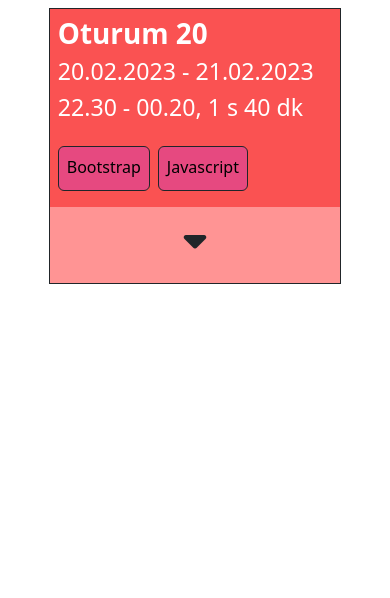
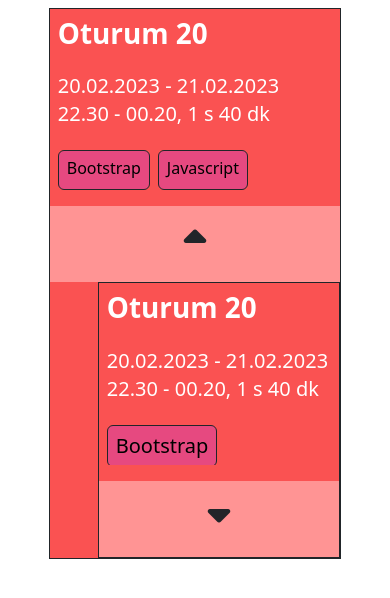
Before and after one commit to Takezou-s/StudyRecorder, a plain HTML site: page index.html in a window 390 px wide. Both pictures are taken after a click on the button 195 px from the left and 244 px from the top of the page. Drawn offline with nearby package versions, Linux system fonts and the light colour scheme.

Commit message:
İç içe session yapısı, göster-gizle olayı ayarlandı.

```diff
--- a/index.html
+++ b/index.html
@@ -91,25 +91,60 @@
         </div>
       </nav>
     </div> -->
-    <div class="session-card w-75 border border-dark mx-auto mt-2 d-lg-flex d-grid">
+    <div class="session-card w-75 border border-dark mx-auto mt-2 d-grid">
       <div class="session-body p-2 m-0">
-        <p class="display-6 fs-1 fw-semibold mb-2">Oturum 20</p>
-        <p class="display-6 fs-3 fw-normal mb-2">20.02.2023 - 21.02.2023</p>
-        <p class="display-6 fs-3 fw-light">22.30 - 00.20, <strong>1 s 40 dk</strong></p>
+        <p class="display-6 fs-1 fw-semibold mb-4">Oturum 20</p>
+        <p class="display-6 fs-5 fw-ligh mb-1">20.02.2023 - 21.02.2023</p>
+        <p class="display-6 fs-5 fw-light">22.30 - 00.20, <strong>1 s 40 dk</strong></p>
 
         <div class="session-tags-container mt-4 mb-2 overflow-hidden d-flex flex-wrap gap-2">
-          <span class="session-tag border p-2 border-dark rounded">Bootstrap</span>
-          <span class="session-tag border p-2 border-dark rounded">Javascript</span>
+          <span class="session-tag border p-2 border-dark rounded display-1 fs-6">Bootstrap</span>
+          <span class="session-tag border p-2 border-dark rounded display-1 fs-6">Javascript</span>
         </div>
       </div>
-      <button style="background-color: #ff9494" class="btn ms-lg-auto border-0 rounded-0 border-dark d-lg-flex d-block">
-        <div class="icon-container-big my-auto d-lg-block d-none">
-          <i class="fa-solid fa-caret-right"></i>
+      <div class="collapse show" data-collapse-id="1">
+        <button
+          style="background-color: #ff9494"
+          class="btn border-0 rounded-0 border-dark w-100"
+          data-bs-toggle="collapse"
+          href=".collapse[data-collapse-id='1']"
+        >
+          <div class="icon-container-big mx-auto d-block">
+            <i class="fa-solid fa-caret-down"></i>
+          </div>
+        </button>
+      </div>
+      <div class="collapse" data-collapse-id="1">
+        <button
+          style="background-color: #ff9494"
+          class="btn border-0 rounded-0 border-dark w-100"
+          data-bs-toggle="collapse"
+          href=".collapse[data-collapse-id='1']"
+        >
+          <div class="icon-container-big mx-auto d-block">
+            <i class="fa-solid fa-caret-up"></i>
+          </div>
+        </button>
+      </div>
+      <div class="collapse ms-5" id="collapseExample" data-collapse-id="1">
+        <div class="session-card border border-dark ms-auto d-grid" id="collapseExample">
+          <div class="session-body p-2 m-0">
+            <p class="display-6 fs-1 fw-semibold mb-4">Oturum 20</p>
+            <p class="display-6 fs-5 fw-ligh mb-1">20.02.2023 - 21.02.2023</p>
+            <p class="display-6 fs-5 fw-light">22.30 - 00.20, <strong>1 s 40 dk</strong></p>
+
+            <div class="session-tags-container mt-4 mb-2 overflow-hidden d-flex flex-wrap gap-2">
+              <span class="session-tag border p-2 border-dark rounded display-1 fs-5">Bootstrap</span>
+              <span class="session-tag border p-2 border-dark rounded display-1 fs-5">Javascript</span>
+            </div>
+          </div>
+          <button style="background-color: #ff9494" class="btn border-0 rounded-0 border-dark d-block">
+            <div class="icon-container-big mx-auto d-block">
+              <i class="fa-solid fa-caret-down"></i>
+            </div>
+          </button>
         </div>
-        <div class="icon-container-big mx-auto d-lg-none d-block">
-          <i class="fa-solid fa-caret-down"></i>
-        </div>
-      </button>
+      </div>
     </div>
   </body>
 </html>
--- a/style.css
+++ b/style.css
@@ -38,5 +38,5 @@
 }
 
 .session-tags-container {
-  height: 45px;
+  height: 40px;
 }
```
